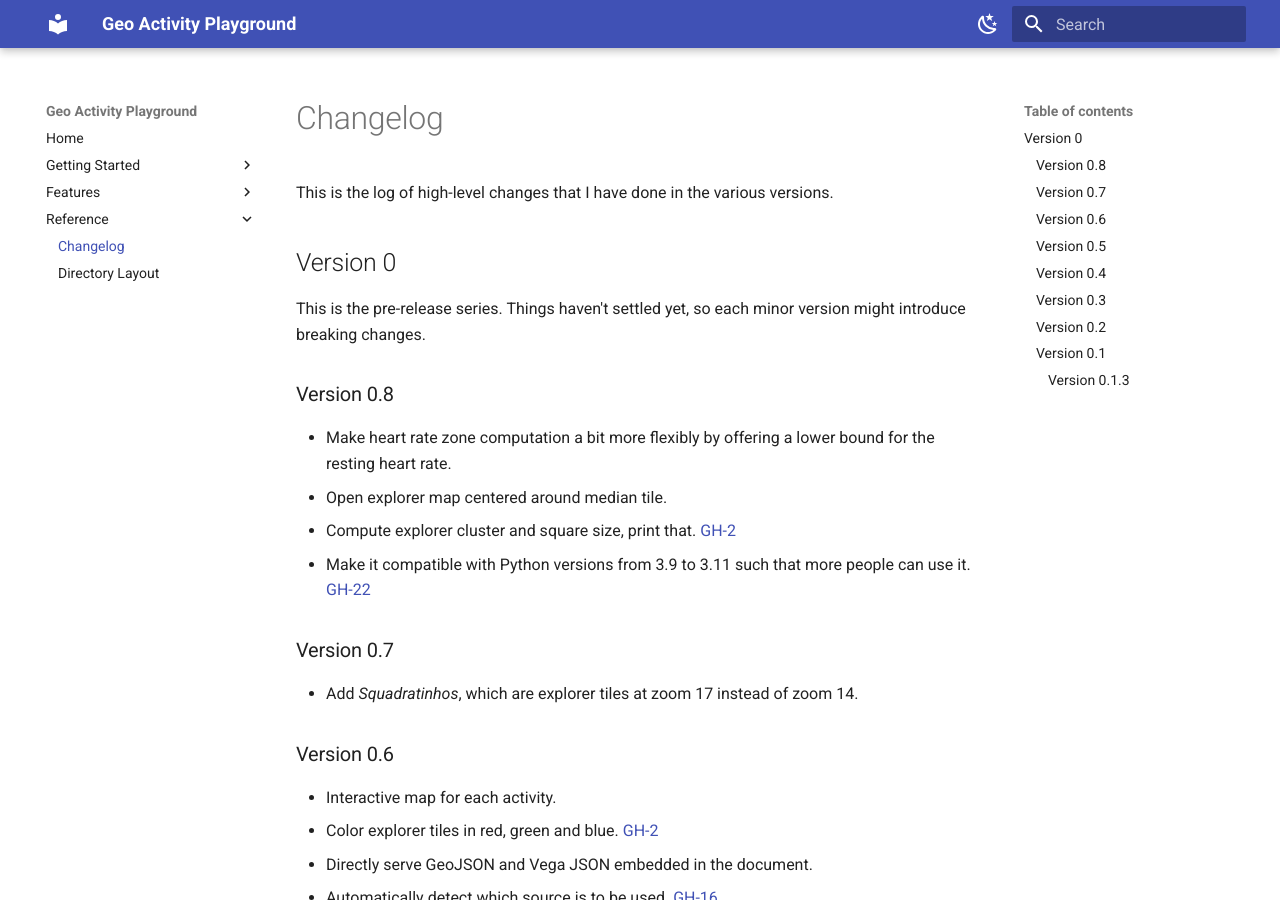
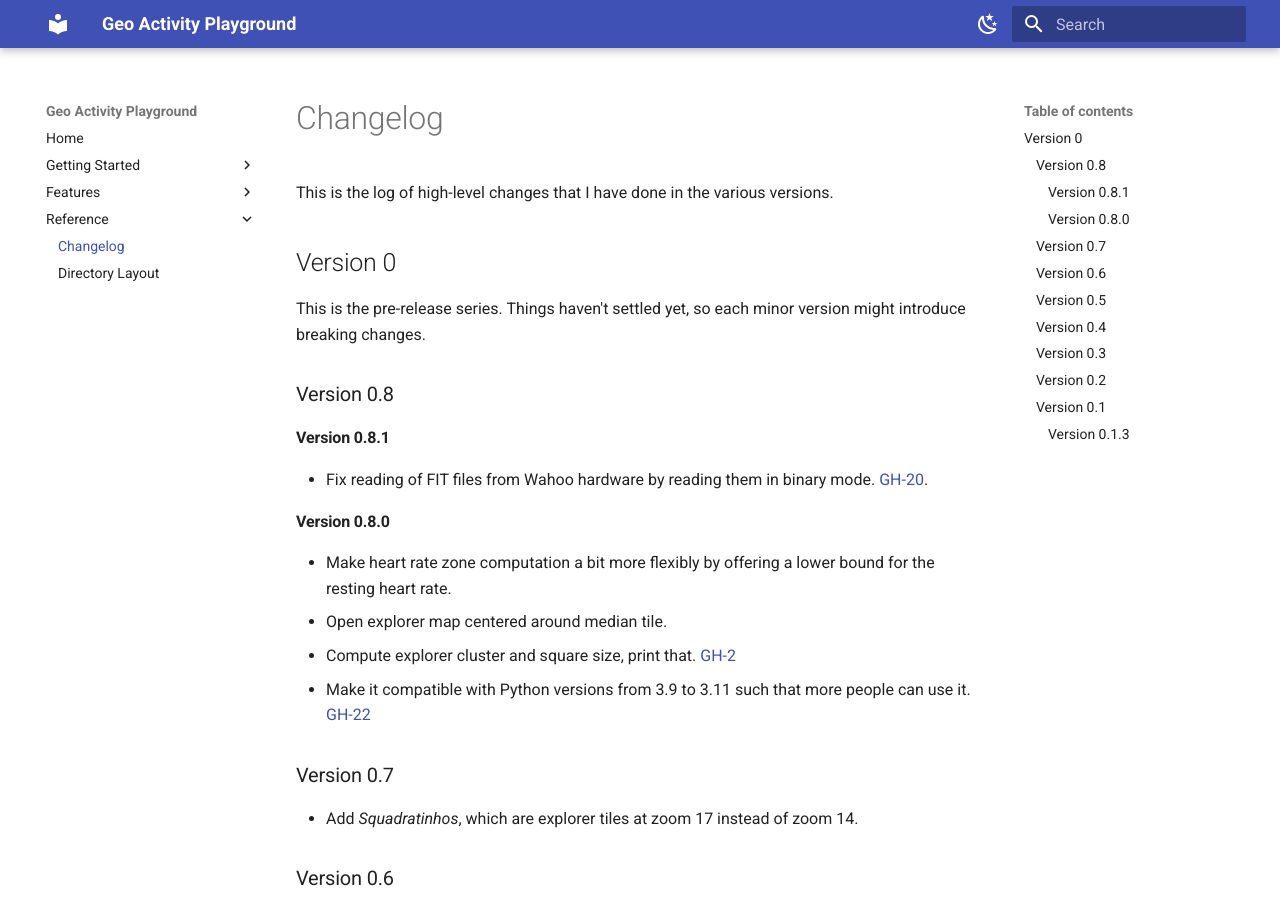
Before and after one commit to martin-ueding/geo-activity-playground, an MkDocs documentation site: the page built from docs/reference/changelog.md, in a window 1280 px wide and 900 px high. Built offline with MkDocs 1.6.1 and Material for MkDocs 9.7.7, drawn with Linux system fonts in a browser that asks for light colours.

Commit message:
Changelog entry

```diff
--- a/docs/reference/changelog.md
+++ b/docs/reference/changelog.md
@@ -7,6 +7,12 @@
 This is the pre-release series. Things haven't settled yet, so each minor version might introduce breaking changes.
 
 ### Version 0.8
+
+#### Version 0.8.1
+
+- Fix reading of FIT files from Wahoo hardware by reading them in binary mode. [GH-20](https://github.com/martin-ueding/geo-activity-playground/issues/20).
+
+#### Version 0.8.0
 
 - Make heart rate zone computation a bit more flexibly by offering a lower bound for the resting heart rate.
 - Open explorer map centered around median tile.
```
